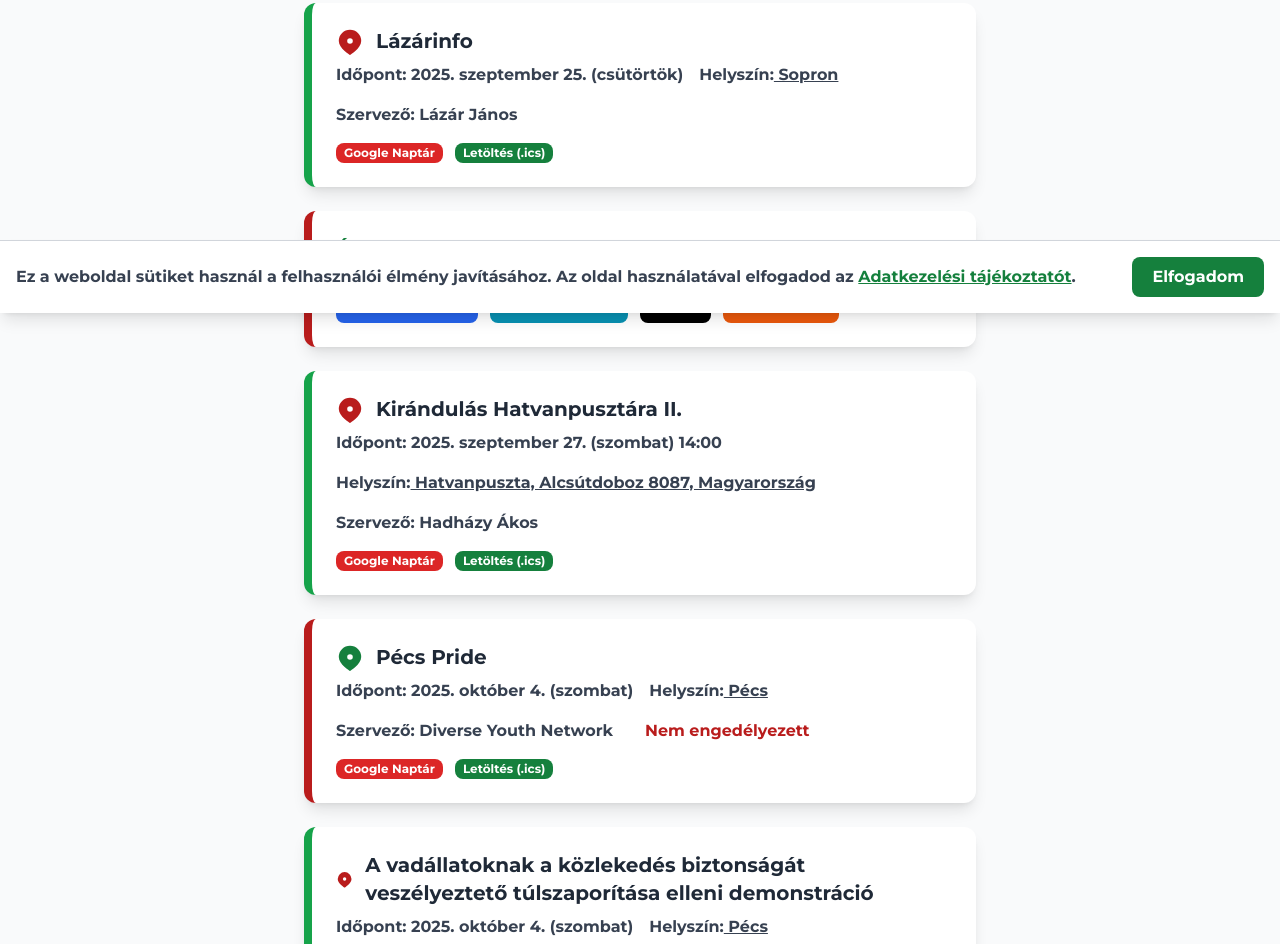
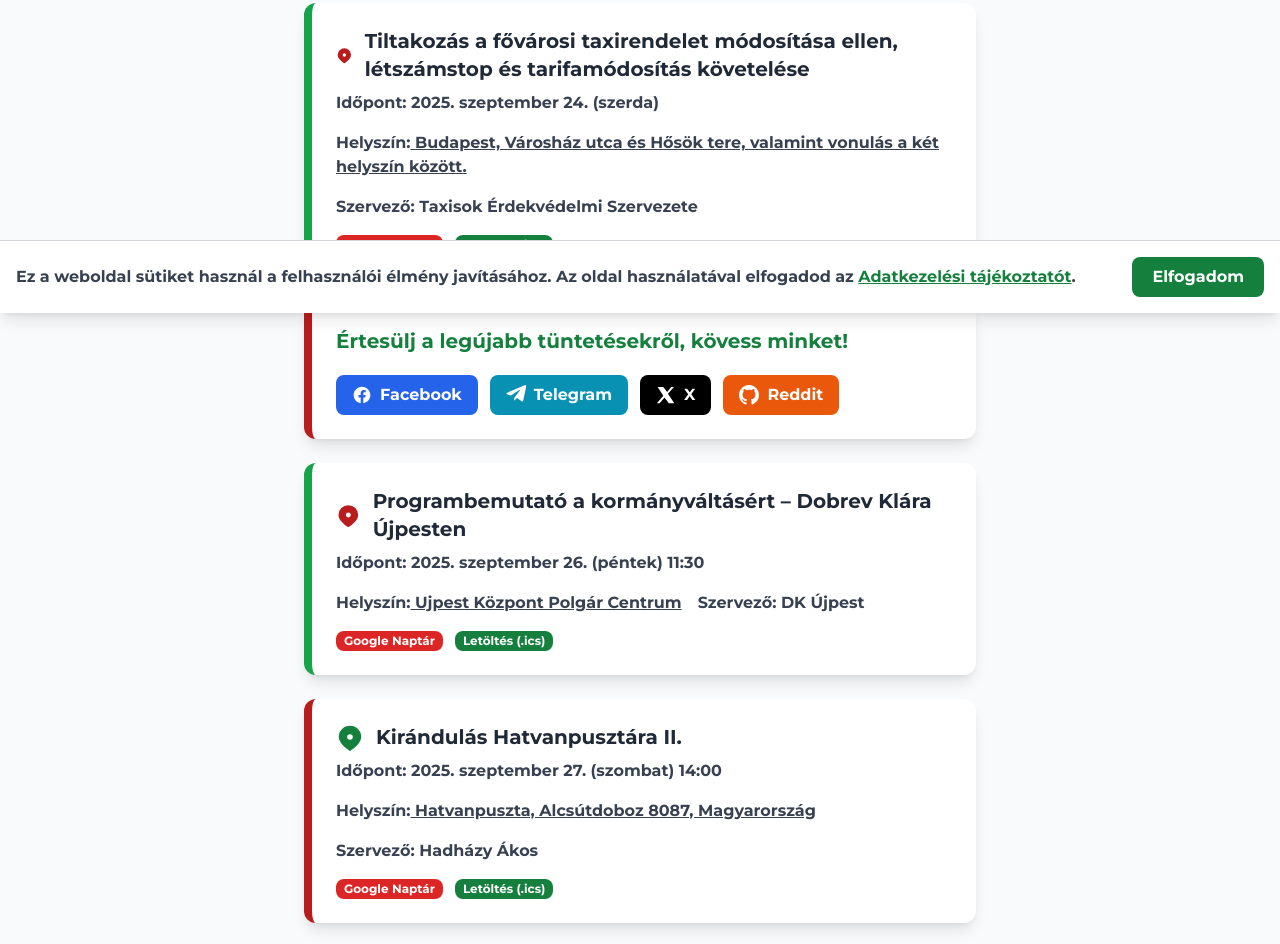
Before and after one commit to gyesznonyuvo/tuncikehtml, a plain HTML site: page index.html in a window 1280 px wide. Shown: the part 487-1431 px from the top of the page. Drawn offline with nearby package versions, Linux system fonts and the light colour scheme.

Commit message:
Új fájl feltöltése

```diff
--- a/index.html
+++ b/index.html
@@ -77,16 +77,16 @@
     </div>
 </div>
 
-<div class="protest-box bg-white rounded-xl shadow-lg p-6 w-full max-w-2xl border-l-8 border-green-600 transition hover:scale-105" data-search="L&#225;z&#225;rinfo">
+<div class="protest-box bg-white rounded-xl shadow-lg p-6 w-full max-w-2xl border-l-8 border-green-600 transition hover:scale-105" data-search="Tiltakoz&#225;s a főv&#225;rosi taxirendelet m&#243;dos&#237;t&#225;sa ellen, l&#233;tsz&#225;mstop &#233;s tarifam&#243;dos&#237;t&#225;s k&#246;vetel&#233;se">
     <div class="flex items-center gap-3 mb-2">
         <svg class="w-7 h-7 text-red-700" fill="currentColor" viewBox="0 0 20 20"><path d="M10 2a8 8 0 018 8c0 5.25-8 10-8 10S2 15.25 2 10a8 8 0 018-8zm0 10a2 2 0 100-4 2 2 0 000 4z" /></svg>
-        <span class="text-xl font-bold text-gray-800">L&#225;z&#225;rinfo</span>
+        <span class="text-xl font-bold text-gray-800">Tiltakoz&#225;s a főv&#225;rosi taxirendelet m&#243;dos&#237;t&#225;sa ellen, l&#233;tsz&#225;mstop &#233;s tarifam&#243;dos&#237;t&#225;s k&#246;vetel&#233;se</span>
     </div>
     <div class="flex flex-wrap gap-4 text-gray-700 mb-2">
-        <div><span class="font-semibold">Időpont:</span> 2025. szeptember 25. (csütörtök)
-        <span class="hidden iso-date">2025-09-25T00:00:00</span></div>
-        <div><span class="font-semibold">Helyszín:</span><a href="https://www.google.com/maps?q=Sopron" class="underline" target=\"_blank\"> Sopron</a></div>
-        <div><span class="font-semibold">Szervező:</span> L&#225;z&#225;r J&#225;nos</div>
+        <div><span class="font-semibold">Időpont:</span> 2025. szeptember 24. (szerda)
+        <span class="hidden iso-date">2025-09-24T00:00:00</span></div>
+        <div><span class="font-semibold">Helyszín:</span><a href="https://www.google.com/maps?q=Budapest%2C%20V%C3%A1rosh%C3%A1z%20utca%20%C3%A9s%20H%C5%91s%C3%B6k%20tere%2C%20valamint%20vonul%C3%A1s%20a%20k%C3%A9t%20helysz%C3%ADn%20k%C3%B6z%C3%B6tt." class="underline" target=\"_blank\"> Budapest, V&#225;rosh&#225;z utca &#233;s Hős&#246;k tere, valamint vonul&#225;s a k&#233;t helysz&#237;n k&#246;z&#246;tt.</a></div>
+        <div><span class="font-semibold">Szervező:</span> Taxisok &#201;rdekv&#233;delmi Szervezete</div>
         <div><span class="font-semibold text-red-700"></span></div>
         <div><span class="font-semibold text-red-700"></span></div>
     </div>
@@ -136,9 +136,32 @@
         </div>
     </div>
 
-<div class="protest-box bg-white rounded-xl shadow-lg p-6 w-full max-w-2xl border-l-8 border-green-600 transition hover:scale-105" data-search="Kir&#225;ndul&#225;s Hatvanpuszt&#225;ra II.">
+<div class="protest-box bg-white rounded-xl shadow-lg p-6 w-full max-w-2xl border-l-8 border-green-600 transition hover:scale-105" data-search="Programbemutat&#243; a korm&#225;nyv&#225;lt&#225;s&#233;rt – Dobrev Kl&#225;ra &#218;jpesten">
     <div class="flex items-center gap-3 mb-2">
         <svg class="w-7 h-7 text-red-700" fill="currentColor" viewBox="0 0 20 20"><path d="M10 2a8 8 0 018 8c0 5.25-8 10-8 10S2 15.25 2 10a8 8 0 018-8zm0 10a2 2 0 100-4 2 2 0 000 4z" /></svg>
+        <span class="text-xl font-bold text-gray-800">Programbemutat&#243; a korm&#225;nyv&#225;lt&#225;s&#233;rt – Dobrev Kl&#225;ra &#218;jpesten</span>
+    </div>
+    <div class="flex flex-wrap gap-4 text-gray-700 mb-2">
+        <div><span class="font-semibold">Időpont:</span> 2025. szeptember 26. (péntek) 11:30
+        <span class="hidden iso-date">2025-09-26T11:30:00</span></div>
+        <div><span class="font-semibold">Helyszín:</span><a href="https://www.google.com/maps?q=Ujpest%20K%C3%B6zpont%20Polg%C3%A1r%20Centrum" class="underline" target=\"_blank\"> Ujpest K&#246;zpont Polg&#225;r Centrum</a></div>
+        <div><span class="font-semibold">Szervező:</span> DK &#218;jpest</div>
+        <div><span class="font-semibold text-red-700"></span></div>
+        <div><span class="font-semibold text-red-700"></span></div>
+    </div>
+    <div class="flex flex-wrap gap-3 mt-4">
+      <button class="add-to-google bg-red-600 text-white text-xs py-[2px] px-2 rounded-lg hover:bg-red-700 transition">
+        Google Naptár
+      </button>
+      <button class="add-to-ics bg-green-700 text-white text-xs py-[2px] px-2 rounded-lg hover:bg-gray-800 transition">
+        Letöltés (.ics)
+      </button>
+    </div>
+</div>
+
+<div class="protest-box bg-white rounded-xl shadow-lg p-6 w-full max-w-2xl border-l-8 border-red-700 transition hover:scale-105" data-search="Kir&#225;ndul&#225;s Hatvanpuszt&#225;ra II.">
+    <div class="flex items-center gap-3 mb-2">
+        <svg class="w-7 h-7 text-green-700" fill="currentColor" viewBox="0 0 20 20"><path d="M10 2a8 8 0 018 8c0 5.25-8 10-8 10S2 15.25 2 10a8 8 0 018-8zm0 10a2 2 0 100-4 2 2 0 000 4z" /></svg>
         <span class="text-xl font-bold text-gray-800">Kir&#225;ndul&#225;s Hatvanpuszt&#225;ra II.</span>
     </div>
     <div class="flex flex-wrap gap-4 text-gray-700 mb-2">
@@ -159,9 +182,9 @@
     </div>
 </div>
 
-<div class="protest-box bg-white rounded-xl shadow-lg p-6 w-full max-w-2xl border-l-8 border-red-700 transition hover:scale-105" data-search="P&#233;cs Pride">
+<div class="protest-box bg-white rounded-xl shadow-lg p-6 w-full max-w-2xl border-l-8 border-green-600 transition hover:scale-105" data-search="P&#233;cs Pride">
     <div class="flex items-center gap-3 mb-2">
-        <svg class="w-7 h-7 text-green-700" fill="currentColor" viewBox="0 0 20 20"><path d="M10 2a8 8 0 018 8c0 5.25-8 10-8 10S2 15.25 2 10a8 8 0 018-8zm0 10a2 2 0 100-4 2 2 0 000 4z" /></svg>
+        <svg class="w-7 h-7 text-red-700" fill="currentColor" viewBox="0 0 20 20"><path d="M10 2a8 8 0 018 8c0 5.25-8 10-8 10S2 15.25 2 10a8 8 0 018-8zm0 10a2 2 0 100-4 2 2 0 000 4z" /></svg>
         <span class="text-xl font-bold text-gray-800">P&#233;cs Pride</span>
     </div>
     <div class="flex flex-wrap gap-4 text-gray-700 mb-2">
@@ -182,9 +205,9 @@
     </div>
 </div>
 
-<div class="protest-box bg-white rounded-xl shadow-lg p-6 w-full max-w-2xl border-l-8 border-green-600 transition hover:scale-105" data-search="A vad&#225;llatoknak a k&#246;zleked&#233;s biztons&#225;g&#225;t vesz&#233;lyeztető t&#250;lszapor&#237;t&#225;sa elleni demonstr&#225;ci&#243;">
+<div class="protest-box bg-white rounded-xl shadow-lg p-6 w-full max-w-2xl border-l-8 border-red-700 transition hover:scale-105" data-search="A vad&#225;llatoknak a k&#246;zleked&#233;s biztons&#225;g&#225;t vesz&#233;lyeztető t&#250;lszapor&#237;t&#225;sa elleni demonstr&#225;ci&#243;">
     <div class="flex items-center gap-3 mb-2">
-        <svg class="w-7 h-7 text-red-700" fill="currentColor" viewBox="0 0 20 20"><path d="M10 2a8 8 0 018 8c0 5.25-8 10-8 10S2 15.25 2 10a8 8 0 018-8zm0 10a2 2 0 100-4 2 2 0 000 4z" /></svg>
+        <svg class="w-7 h-7 text-green-700" fill="currentColor" viewBox="0 0 20 20"><path d="M10 2a8 8 0 018 8c0 5.25-8 10-8 10S2 15.25 2 10a8 8 0 018-8zm0 10a2 2 0 100-4 2 2 0 000 4z" /></svg>
         <span class="text-xl font-bold text-gray-800">A vad&#225;llatoknak a k&#246;zleked&#233;s biztons&#225;g&#225;t vesz&#233;lyeztető t&#250;lszapor&#237;t&#225;sa elleni demonstr&#225;ci&#243;</span>
     </div>
     <div class="flex flex-wrap gap-4 text-gray-700 mb-2">
@@ -205,9 +228,9 @@
     </div>
 </div>
 
-<div class="protest-box bg-white rounded-xl shadow-lg p-6 w-full max-w-2xl border-l-8 border-red-700 transition hover:scale-105" data-search="Pride-ellenes tiltakoz&#225;s">
+<div class="protest-box bg-white rounded-xl shadow-lg p-6 w-full max-w-2xl border-l-8 border-green-600 transition hover:scale-105" data-search="Pride-ellenes tiltakoz&#225;s">
     <div class="flex items-center gap-3 mb-2">
-        <svg class="w-7 h-7 text-green-700" fill="currentColor" viewBox="0 0 20 20"><path d="M10 2a8 8 0 018 8c0 5.25-8 10-8 10S2 15.25 2 10a8 8 0 018-8zm0 10a2 2 0 100-4 2 2 0 000 4z" /></svg>
+        <svg class="w-7 h-7 text-red-700" fill="currentColor" viewBox="0 0 20 20"><path d="M10 2a8 8 0 018 8c0 5.25-8 10-8 10S2 15.25 2 10a8 8 0 018-8zm0 10a2 2 0 100-4 2 2 0 000 4z" /></svg>
         <span class="text-xl font-bold text-gray-800">Pride-ellenes tiltakoz&#225;s</span>
     </div>
     <div class="flex flex-wrap gap-4 text-gray-700 mb-2">
@@ -228,9 +251,9 @@
     </div>
 </div>
 
-<div class="protest-box bg-white rounded-xl shadow-lg p-6 w-full max-w-2xl border-l-8 border-green-600 transition hover:scale-105" data-search="Nemzeti menet">
+<div class="protest-box bg-white rounded-xl shadow-lg p-6 w-full max-w-2xl border-l-8 border-red-700 transition hover:scale-105" data-search="Nemzeti menet">
     <div class="flex items-center gap-3 mb-2">
-        <svg class="w-7 h-7 text-red-700" fill="currentColor" viewBox="0 0 20 20"><path d="M10 2a8 8 0 018 8c0 5.25-8 10-8 10S2 15.25 2 10a8 8 0 018-8zm0 10a2 2 0 100-4 2 2 0 000 4z" /></svg>
+        <svg class="w-7 h-7 text-green-700" fill="currentColor" viewBox="0 0 20 20"><path d="M10 2a8 8 0 018 8c0 5.25-8 10-8 10S2 15.25 2 10a8 8 0 018-8zm0 10a2 2 0 100-4 2 2 0 000 4z" /></svg>
         <span class="text-xl font-bold text-gray-800">Nemzeti menet</span>
     </div>
     <div class="flex flex-wrap gap-4 text-gray-700 mb-2">
@@ -249,7 +272,7 @@
         Letöltés (.ics)
       </button>
     </div>
-</div><p class="text-sm max-w-3xl mx-auto">Készült : 2025. 09. 23. 11:09:44</p>
+</div><p class="text-sm max-w-3xl mx-auto">Készült : 2025. 09. 23. 15:51:31</p>
 
     </div>
 
```
